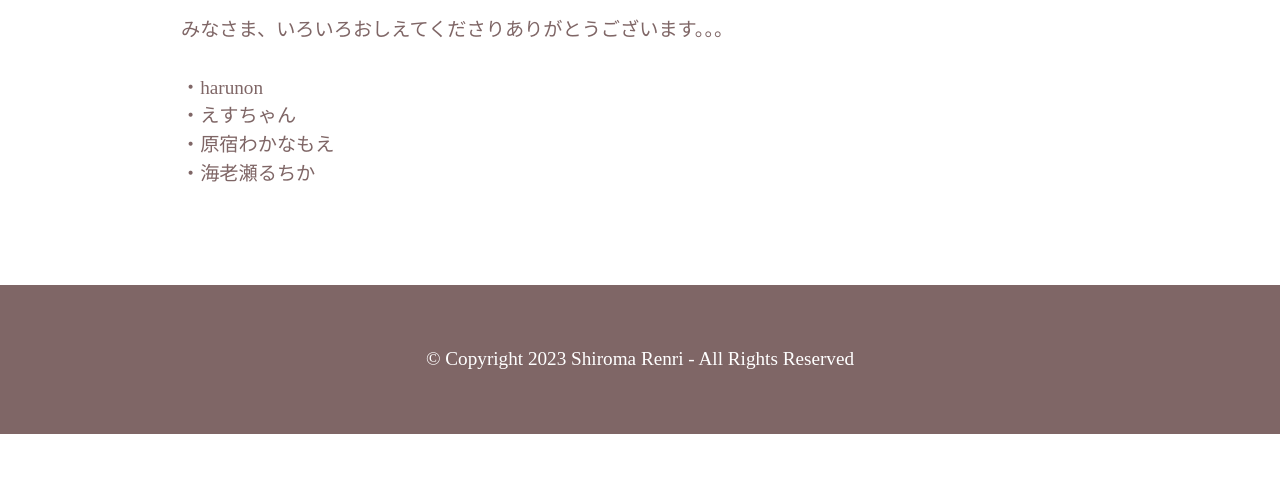
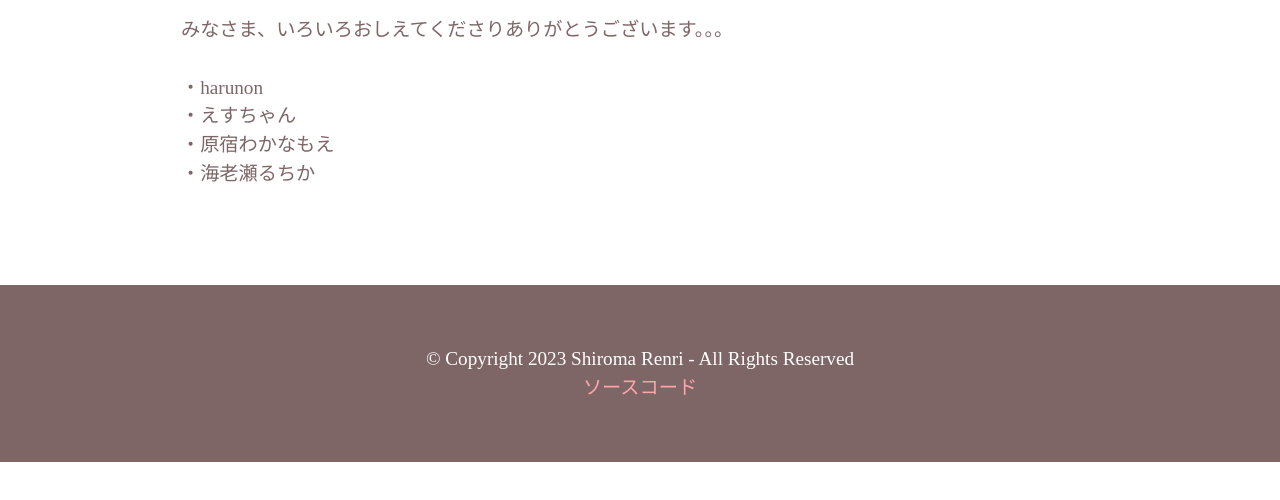
Before and after one commit to refia72/refinyaa.net, a plain HTML site: page Contributor.html in a window 1280 px wide. Shown: the part 204-704 px from the top of the page. Drawn offline with Linux system fonts and the light colour scheme; a web font is replaced by a local one.

Commit message:
コピーライトの下にソースコードのリンクを追加

```diff
--- a/Contributor.html
+++ b/Contributor.html
@@ -159,7 +159,12 @@
         <div class="media-container-row align-center mbr-white">
           <div class="col-12">
             <p class="mbr-text mb-0 mbr-fonts-style display-7">
-              © Copyright 2023 Shiroma Renri - All Rights Reserved
+              © Copyright 2023 Shiroma Renri - All Rights Reserved<br /><a
+                href="https://github.com/refia72/refinyaa.net"
+                class="text-primary"
+                target="_blank"
+                >ソースコード</a
+              >
             </p>
           </div>
         </div>
```
Also changed, not shown: Gallery.html (+6 -1 lines), Link.html (+6 -1 lines), Work.html (+6 -1 lines).
